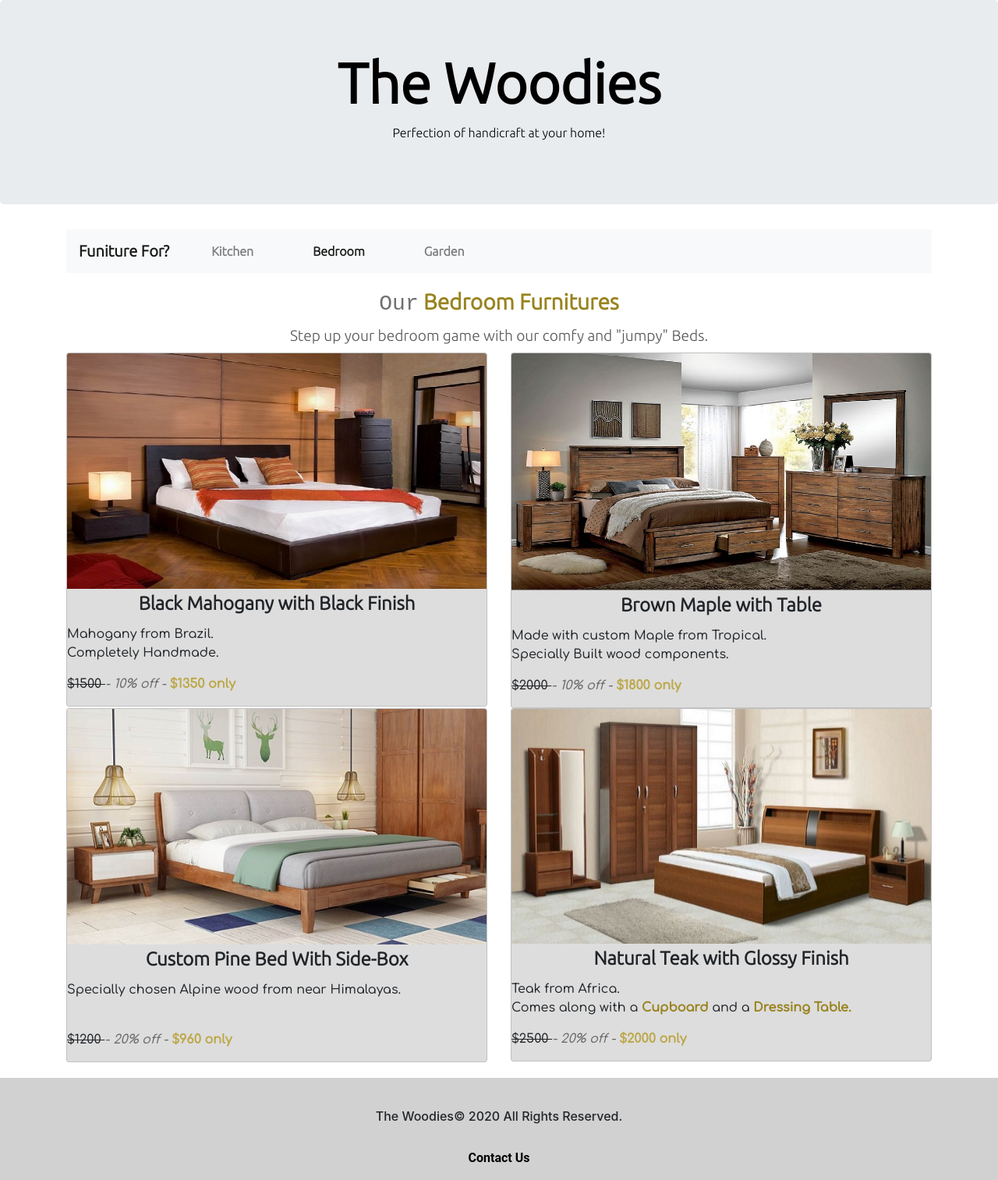
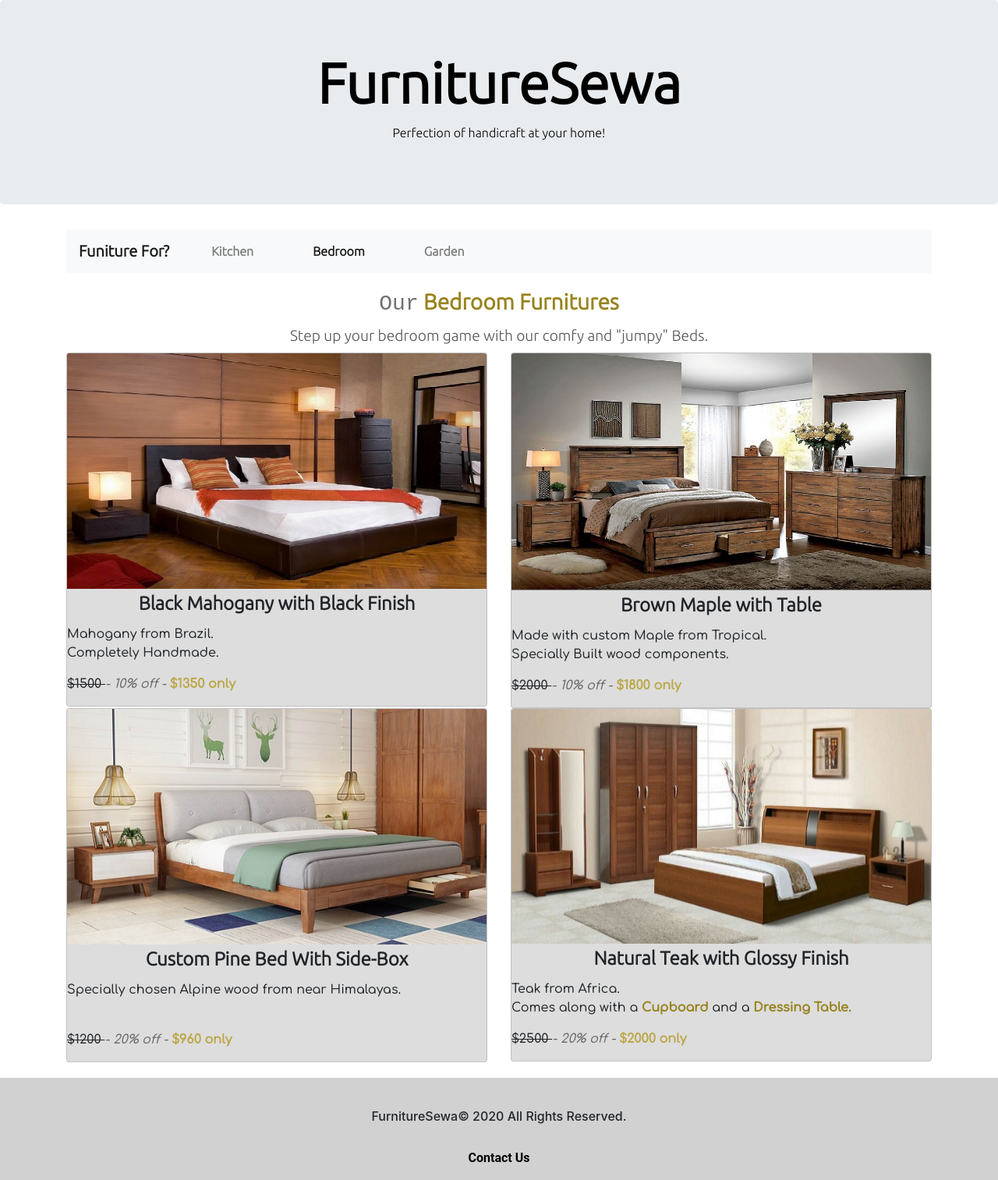
Before and after one commit to dairab444/project0, a plain HTML site: page bedroom.html in a window 1280 px wide. Shown: the whole page at 78% size. Drawn offline with nearby package versions, Linux system fonts and the light colour scheme; a web font is replaced by a local one.

Commit message:
replaced instances of woodies with furnituresewa

```diff
--- a/bedroom.html
+++ b/bedroom.html
@@ -1,7 +1,7 @@
 <!DOCTYPE html>
 <html>
     <head>
-        <title> The Woodies | Bedroom Furnitures</title>
+        <title> FurnitureSewa | Bedroom Furnitures</title>
         <link rel="stylesheet" href="home.css">
         <link rel="stylesheet" href="secondary.css">
         <meta name="viewport" content="width=device-width, initial-scale=1">
@@ -12,7 +12,7 @@
     </head>
     <body>
         <div class = "jumbotron" id="header">
-            <a href="index.html" class = "nounderline"><h1 style="font-weight:bolder;" class="display-3">The Woodies</h1></a>
+            <a href="index.html" class = "nounderline"><h1 style="font-weight:bolder;" class="display-3">FurnitureSewa</h1></a>
             <p>Perfection of handicraft at your home!</p>
         </div>
 
@@ -140,7 +140,7 @@
             <div class="container">
             <div class="row">
               <div class="col-lg-12">
-                <h6>The Woodies&copy; 2020 All Rights Reserved.</h6>
+                <h6>FurnitureSewa&copy; 2020 All Rights Reserved.</h6>
                 <br>
                 <p style="text-align:center;font-family: 'Roboto', sans-serif;font-weight: bold;">
                   <a href="contact.html" style="text-decoration:none;color:#000;">Contact Us</a>
```
Also changed, not shown: contact.html (+3 -3 lines), garden.html (+3 -3 lines), index.html (+3 -3 lines), kitchen.html (+3 -3 lines).
